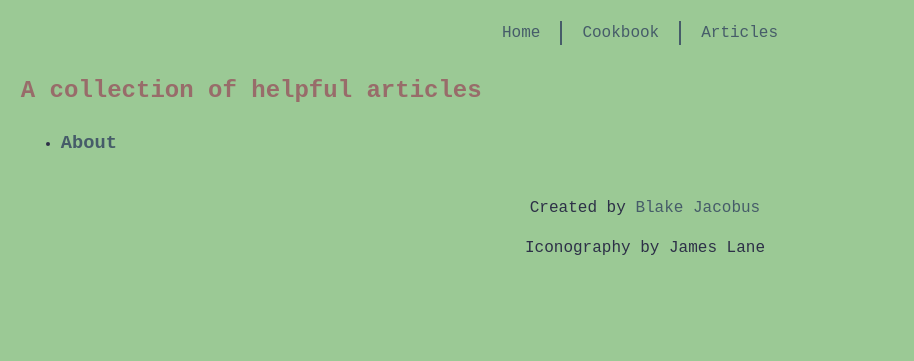
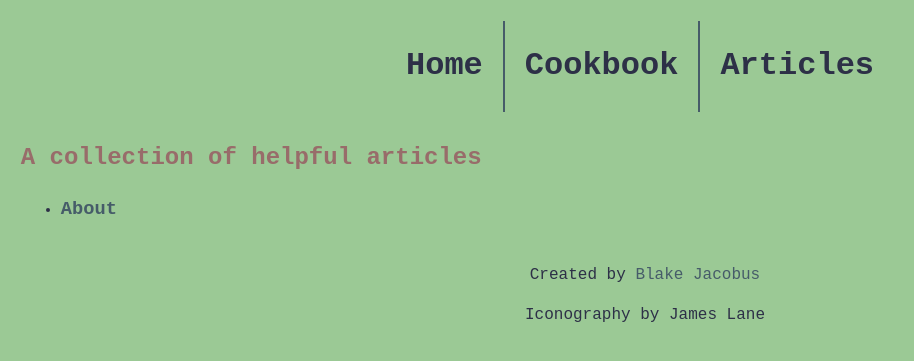
Before and after one commit to blakejacobus/creationcookbook.com, a Jekyll site: the page built from posts.html, in a window 1280 px wide. Shown: the top 361 px of the page, without its empty margins (0-914 px from the left). Built offline with Jekyll 4.4.1, drawn with Linux system fonts in a browser that asks for light colours.

Commit message:
Adding h1 tag back to nav entries

```diff
--- a/_includes/navigation.html
+++ b/_includes/navigation.html
@@ -2,7 +2,7 @@
     <ul class="topnav">
         {% for item in site.data.navigation %}
         <li>
-            <a href="{{ item.link }}">{{ item.name }}</a>
+            <a href="{{ item.link }}"><h1>{{ item.name }}</h1></a>
             {% endfor %}
         </li>
     </ul>
```
